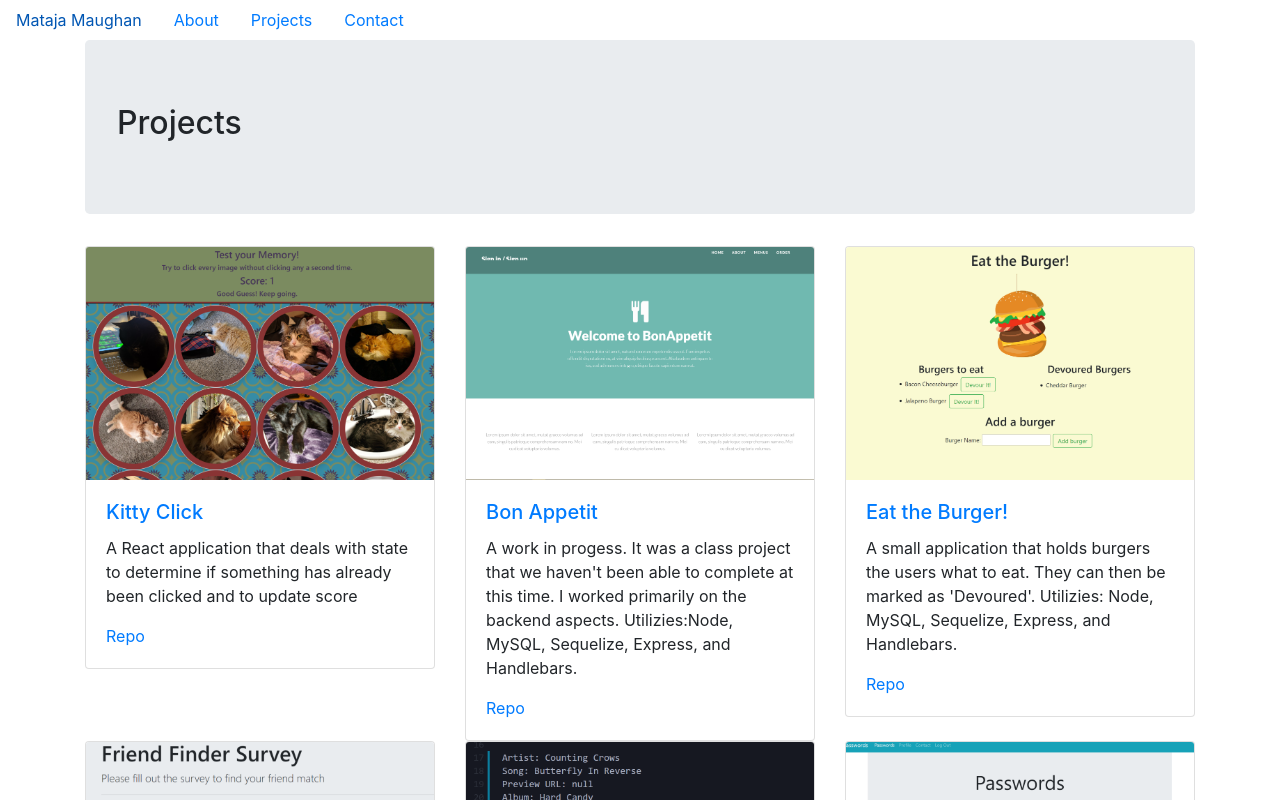
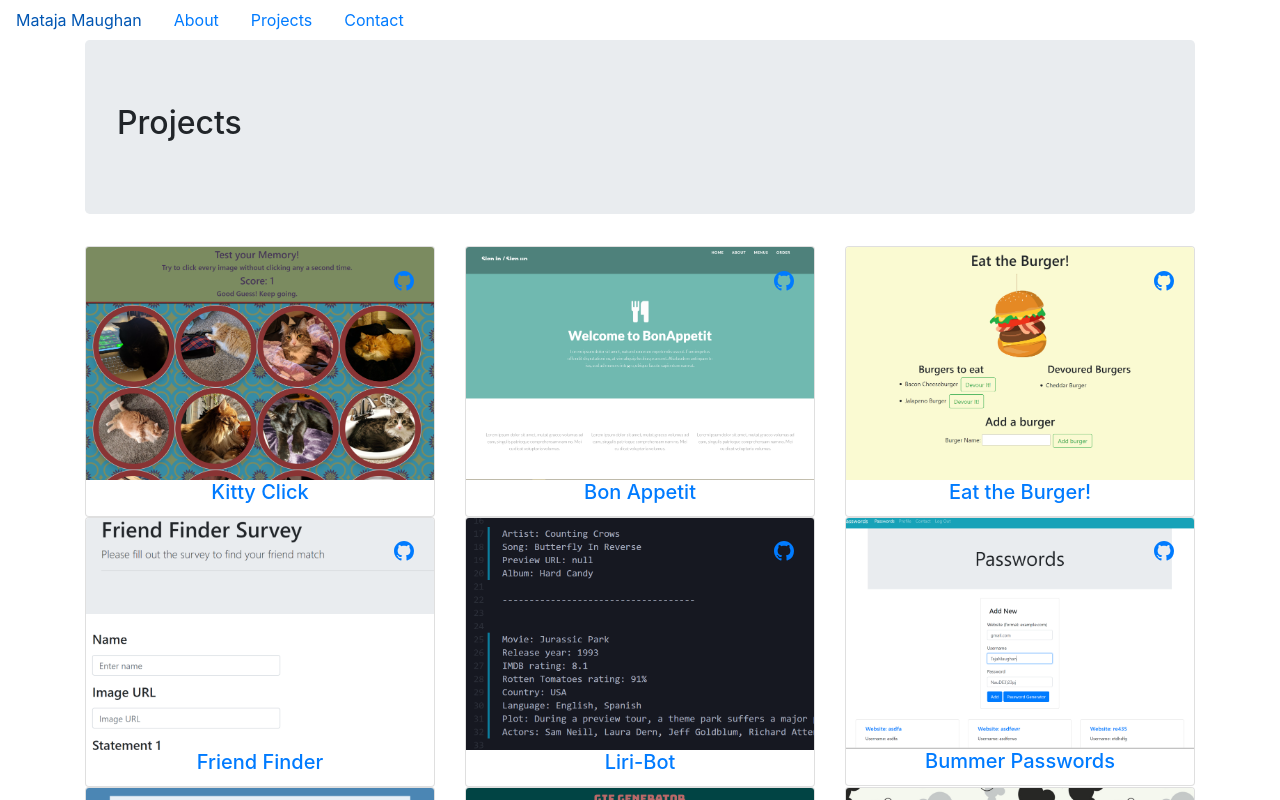
Before and after one commit to TajaMaughan/Portfolio, a React (Create React App) app: page /projects in a window 1280 px wide. Shown: the top 800 px of the page. Built offline with nearby package versions, Linux system fonts and the light colour scheme.

Commit message:
card layout

```diff
--- a/src/components/Project/index.js
+++ b/src/components/Project/index.js
@@ -1,19 +1,35 @@
 import React from "react";
 import Card from "react-bootstrap/Card";
 import Col from "react-bootstrap/Col";
+import { GoMarkGithub } from "react-icons/go";
+import "./style.css";
 
 function Project(props) {
   return (
-    <Col md={4}>
-      <Card>
+    <Col xs={12} md={6} lg={4}>
+      <Card className="">
         <Card.Img variant="top" src={props.img} />
-        <Card.Body>
+        <Card.ImgOverlay className="text-right">
           <Card.Title>
-            <a href={props.siteURL}>{props.name}</a>
+            <a
+              href={props.repositoryURL}
+              target="_blank"
+              rel="noopener noreferrer"
+            >
+              <GoMarkGithub />
+            </a>
           </Card.Title>
-          <Card.Text>{props.description}</Card.Text>
-          <Card.Link href={props.repositoryURL}>Repo</Card.Link>
-        </Card.Body>
+        </Card.ImgOverlay>
+        <Card.Title className="text-center">
+          <a
+            href={props.siteURL}
+            target="_blank"
+            rel="noopener noreferrer"
+            className=""
+          >
+            {props.name}
+          </a>
+        </Card.Title>
       </Card>
     </Col>
   );
```
Also changed, not shown: src/components/Project/style.css (added).
